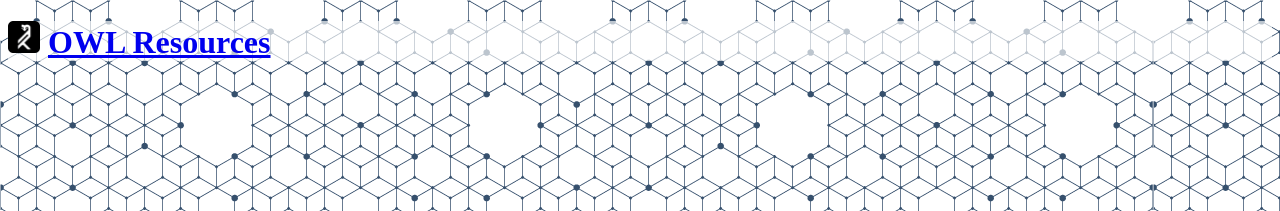
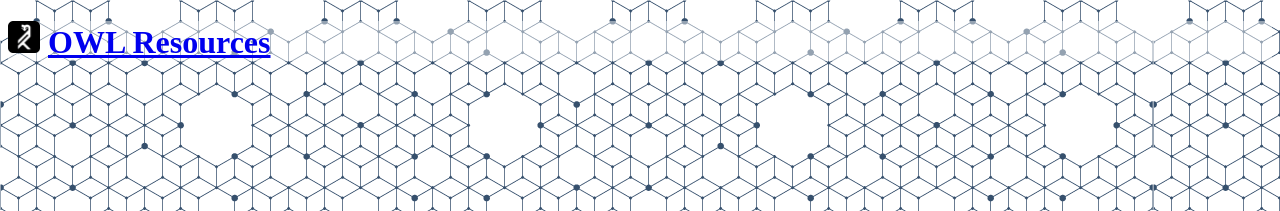
Before and after one commit to OpenWork-NZ/Resources, a Jekyll site: the page built from index.html, in a window 1280 px wide. Shown: the top 211 px of the page. Built offline with Jekyll 4.4.1, drawn with Linux system fonts in a browser that asks for light colours.

Commit message:
Fade out background for legibility.

```diff
--- a/_layouts/page.html
+++ b/_layouts/page.html
@@ -6,7 +6,7 @@
   <title>{{ page.title }} @ OWL Resources</title>
   <style>
     body {background: url({{ "openwork_pattern_blue.png" | relative_url }});}
-    main {background: #fffa;}
+    main {background: #fff7;}
   </style>
 </head>
 <body><main>
```
